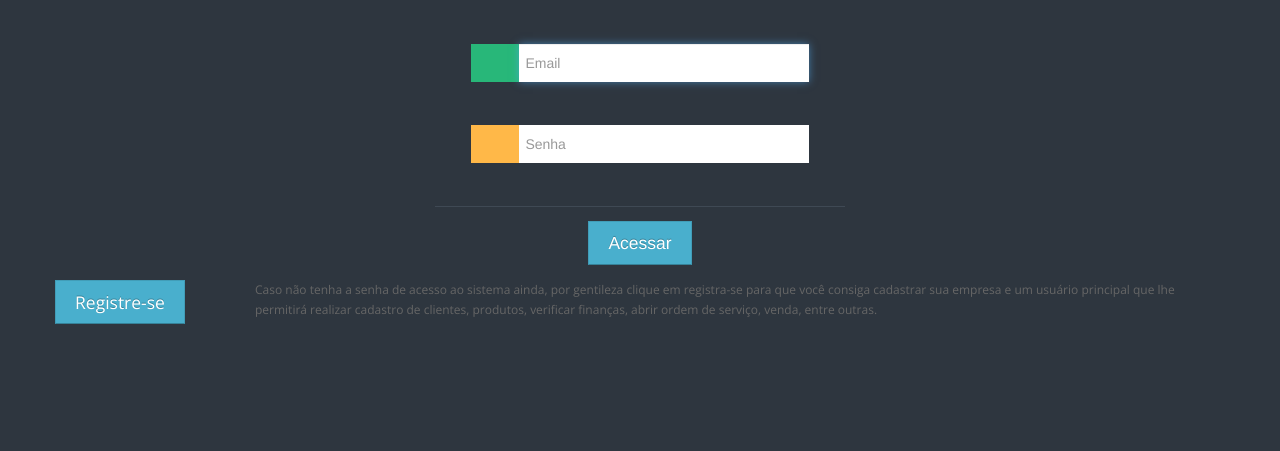
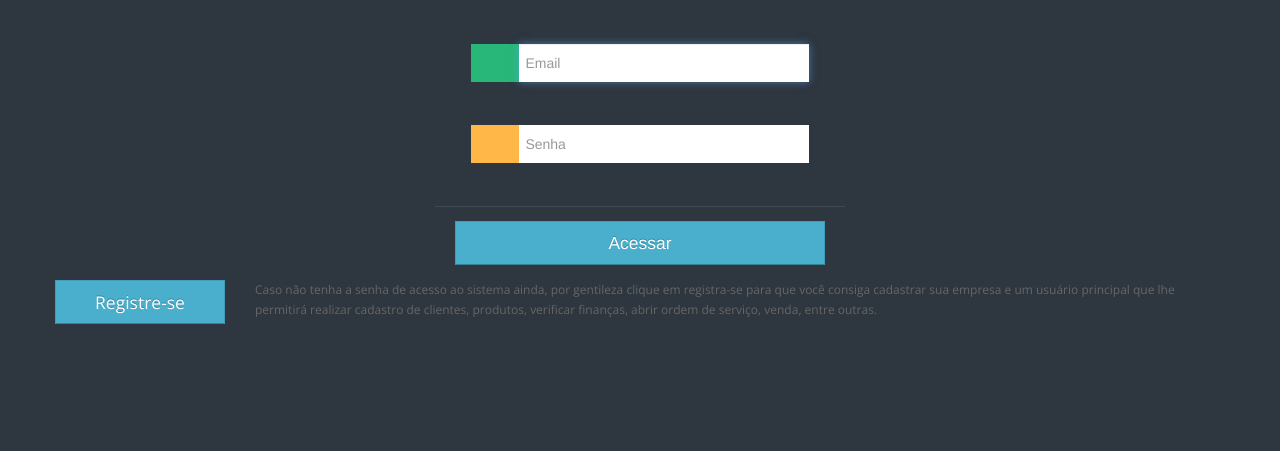
Before and after one commit to Marcosdbras/sistema, a CodeIgniter app: page /index.php/mapos/login in a window 1280 px wide. Shown: the part 477-928 px from the top of the page. Run offline with CodeIgniter, Linux system fonts and the light colour scheme; data that the repository does not hold is empty.

Commit message:
página de registro

```diff
--- a/erp/application/views/mapos/login.php
+++ b/erp/application/views/mapos/login.php
@@ -41,7 +41,7 @@
                     </div>
                 </div>
                 <div class="form-actions" style="text-align: center">
-                    <button class="btn btn-info btn-large"/>Acessar</button>
+                    <button class="btn btn-info btn-large btn-block btn-large"/>Acessar</button>
                 </div>
 
 
@@ -55,7 +55,7 @@
 
 
                 <div class="span2 col-xs-5 col-sm-6 col-lg-4">
-                    <a href="<?php echo base_url(); ?>index.php/mapos/registrar" class="btn btn-info btn-large">Registre-se</a>
+                    <a href="<?php echo base_url(); ?>index.php/mapos/registrar" class="btn btn-info btn-large btn-block">Registre-se</a>
 
                 </div>
 
```
